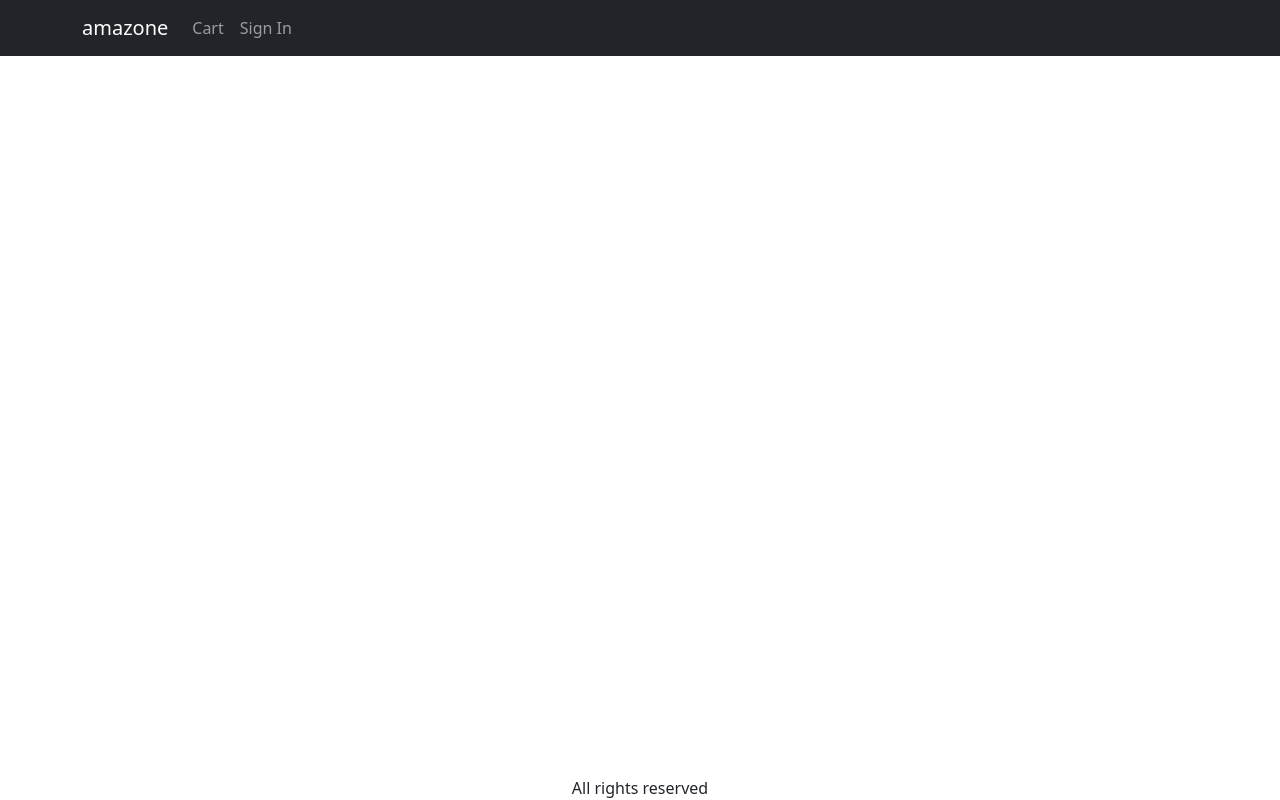
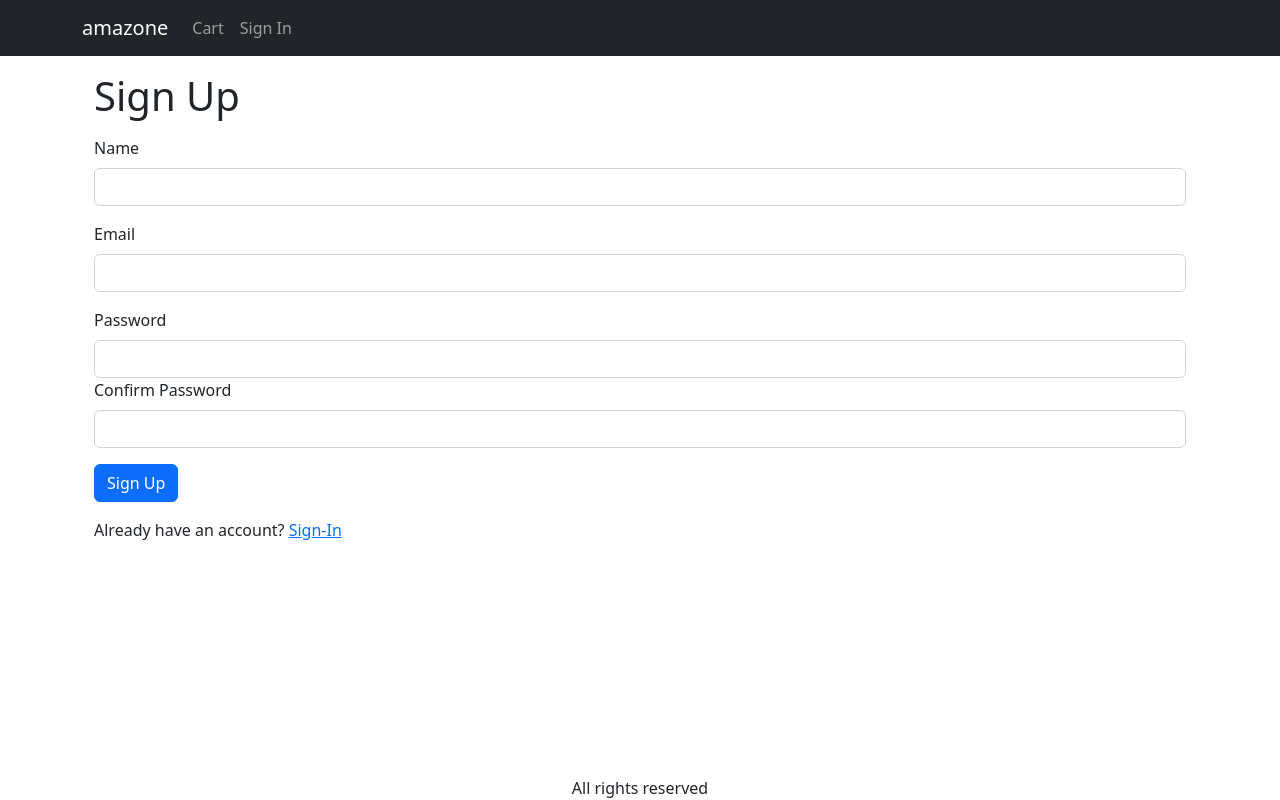
Before and after one commit to harmeetwebdev/final-amazon-project, a React (Create React App) app in the folder frontend/: page /signup in a window 1280 px wide. Built offline with nearby package versions, Linux system fonts and the light colour scheme.

Commit message:
video-signUp

```diff
--- a/frontend/src/App.js
+++ b/frontend/src/App.js
@@ -3,7 +3,9 @@ import { BrowserRouter, Route, Routes } from 'react-router-dom';
 import HomeScreen from './screens/HomeScreen';
 import ProductScreen from './screens/ProductScreen';
 import 'react-toastify/dist/ReactToastify.css';
-import { Badge, Container, Nav, Navbar, NavDropdown, ToastContainer } from 'react-bootstrap';
+import { ToastContainer } from 'react-toastify';
+
+import { Badge, Container, Nav, Navbar, NavDropdown } from 'react-bootstrap';
 import { LinkContainer } from 'react-router-bootstrap';
 import { Link } from 'react-router-dom';
 import { useContext } from 'react';
@@ -11,6 +13,7 @@ import { Store } from './Store';
 import CartScreen from './screens/CartScreen';
 import SigninScreen from './screens/SigninScreen';
 import ShippingAddressScreen from './screens/ShippingAddressScreen';
+import SignupScreen from './screens/SignupScreen';
 
 function App() {
   const { state, dispatch: ctxDispatch } = useContext(Store);
@@ -71,7 +74,10 @@ function App() {
               <Route path='/product/:slug' element={<ProductScreen />} />
               <Route path='/cart' element={<CartScreen />} />
               <Route path='/signin' element={<SigninScreen />} />
-              <Route path='/shipping' element={<ShippingAddressScreen />} />
+              <Route path='/signup' element={<SignupScreen />} />
+              <Route path='/shipping'
+                element={<ShippingAddressScreen />}
+              ></Route>
               <Route path='/' element={<HomeScreen />} />
             </Routes>
           </Container>
--- a/frontend/src/screens/CheckoutSteps.js
+++ b/frontend/src/screens/CheckoutSteps.js
@@ -2,7 +2,7 @@ import React from "react";
 import { Col, Row } from "react-bootstrap";
 
 export default function CheckoutSteps(props) {
-    return <Row className="'checkout-steps">
+    return <Row className="checkout-steps">
         <Col className={props.step1 ? 'active' : ''}>Sign in</Col>
         <Col className={props.step2 ? 'active' : ''}>shipping</Col>
         <Col className={props.step3 ? 'active' : ''}>payment</Col>
--- a/frontend/src/screens/SigninScreen.js
+++ b/frontend/src/screens/SigninScreen.js
@@ -1,6 +1,8 @@
 import Axios from 'axios'
 import { useContext, useEffect, useState } from 'react';
-import { Button, Container, Form, Toast } from "react-bootstrap";
+import { Button, Container, Form, } from "react-bootstrap";
+import { toast } from 'react-toastify';
+import 'react-toastify/dist/ReactToastify.css'
 import { Helmet } from "react-helmet-async";
 import { Store } from '../Store';
 import { Link, useLocation, useNavigate } from "react-router-dom";
@@ -27,7 +29,7 @@ export default function SigninScreen() {
             localStorage.setItem('userInfo', JSON.stringify(data))
             navigate(redirect || '/')
         } catch (err) {
-            Toast.error('Invalid email and password')
+            toast.error('Invalid email and password')
         }
     };
     useEffect(() => {
@@ -59,6 +61,7 @@ export default function SigninScreen() {
                     <Link to={`/signup?redirect=${redirect}`}>Create Your Account</Link>
                 </div>
             </Form>
+
         </Container>
     )
 }
--- /dev/null
+++ b/frontend/src/screens/SignupScreen.js
@@ -0,0 +1,96 @@
+import Axios from 'axios'
+import { useContext, useEffect, useState } from 'react';
+import { Button, Container, Form } from "react-bootstrap";
+import { Helmet } from "react-helmet-async";
+import { Store } from '../Store';
+import { toast } from 'react-toastify';
+import { Link, useLocation, useNavigate } from "react-router-dom";
+import { getError } from '../utils';
+
+
+export default function SignupScreen() {
+    const navigate = useNavigate();
+    const { search } = useLocation();
+    const redirectInUrl = new URLSearchParams(search).get('redirect');
+    const redirect = redirectInUrl ? redirectInUrl : '/';
+
+    const [name, setName] = useState('');
+    const [email, setEmail] = useState('');
+    const [password, setPassword] = useState('');
+    const [confirmPassword, setConfirmPassword] = useState('');
+
+    const { state, dispatch: ctxDispatch } = useContext(Store);
+    const { userInfo } = state;
+    const submitHandler = async (e) => {
+        e.preventDefault();
+        if (password !== confirmPassword) {
+            toast.error('Passwords do not match');
+            return;
+        }
+        try {
+            const { data } = await Axios.post('/api/users/signup', {
+                name,
+                email,
+                password,
+            });
+            ctxDispatch({ type: 'USER_SIGNIN', payload: data });
+            localStorage.setItem('userInfo', JSON.stringify(data));
+            navigate(redirect || '/');
+        } catch (err) {
+            toast.error(getError(err));
+        }
+    };
+
+    useEffect(() => {
+        if (userInfo) {
+            navigate(redirect);
+        }
+    }, [navigate, redirect, userInfo]);
+
+    return (
+        <Container className="small-container">
+            <Helmet>
+                <title>Sign Up</title>
+            </Helmet>
+            <h1 className="my-3">Sign Up</h1>
+            <Form onSubmit={submitHandler}>
+                <Form.Group className="mb-3" controlId="name">
+                    <Form.Label>Name</Form.Label>
+                    <Form.Control onChange={(e) => setName(e.target.value)} required />
+                </Form.Group>
+
+                <Form.Group className="mb-3" controlId="email">
+                    <Form.Label>Email</Form.Label>
+                    <Form.Control
+                        type="email"
+                        required
+                        onChange={(e) => setEmail(e.target.value)}
+                    />
+                </Form.Group>
+                <Form.Group className="mb-3" controlId="password">
+                    <Form.Label>Password</Form.Label>
+                    <Form.Control
+                        type="password"
+                        required
+                        onChange={(e) => setPassword(e.target.value)}
+                    />
+                    <Form.Group className="mb-3" controlId="confirmPassword">
+                        <Form.Label>Confirm Password</Form.Label>
+                        <Form.Control
+                            type="password"
+                            onChange={(e) => setConfirmPassword(e.target.value)}
+                            required
+                        />
+                    </Form.Group>
+                </Form.Group>
+                <div className="mb-3">
+                    <Button type="submit">Sign Up</Button>
+                </div>
+                <div className="mb-3">
+                    Already have an account?{' '}
+                    <Link to={`/signin?redirect=${redirect}`}>Sign-In</Link>
+                </div>
+            </Form>
+        </Container>
+    );
+}
```
Also changed, not shown: 1 other file (tests, documents, lock files or other folders).
